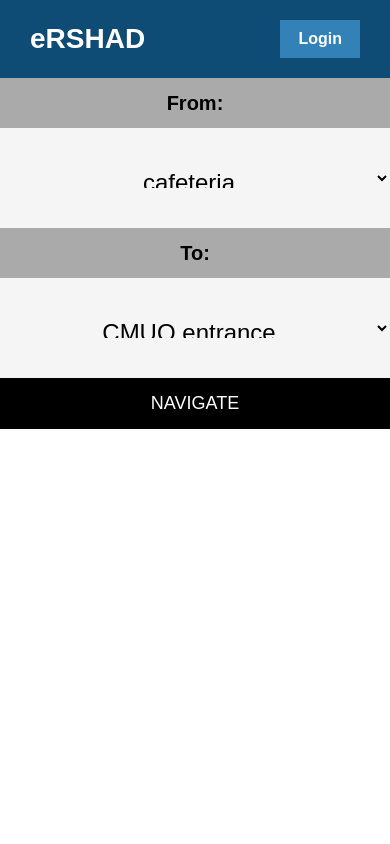
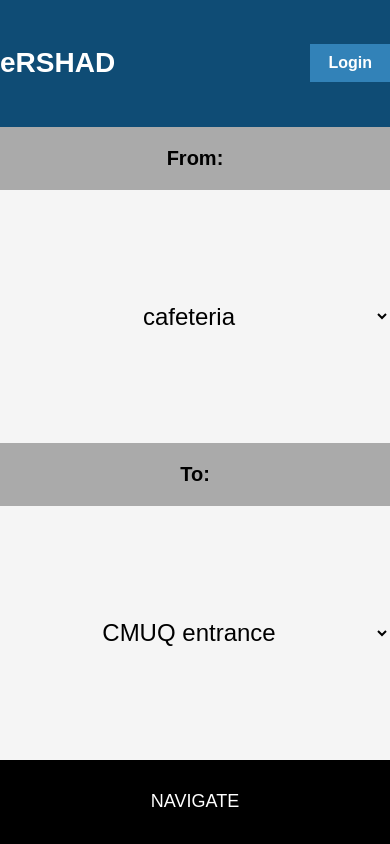
Before and after one commit to May-Zi/ershad_gt, a Flask app: page / in a window 390 px wide. Run offline with Flask 3, Linux system fonts and the light colour scheme.

Commit message:
update: test full heigh mobile and desktop

```diff
--- a/static/css/style.css
+++ b/static/css/style.css
@@ -9,11 +9,10 @@ body {
 
 .header {
     background-color: #0f4c75;
-    padding: 20px 30px;
-    margin-bottom: 40px;
 }
 
 .header-inner {
+    height: 15vh;
     max-width: 900px;
     margin: 0 auto;
     display: flex;
@@ -43,8 +42,7 @@ body {
     display: flex;
     flex-direction: column;
     justify-content: center;
-    max-width: 900px;
-     background-color:rgba(218, 218, 218, 0.359)A;
+    background-color:rgba(218, 218, 218, 0.359)A;
     border-collapse: collapse;
 }
 
@@ -55,16 +53,15 @@ body {
     justify-content: center;
     font-size: 20px;
     font-weight: 700;
-    height: 50px;
+    height: 7.5vh;
     border: none;
     width: 100%;
 }
 
 .select-box {
     font-size: 24px;
-    padding: 40px;
     width: 100%;
-    height: 100px;
+    height: 30vh;
     display: flex;
     align-items: center;
     justify-content: center;
@@ -78,7 +75,7 @@ body {
     background-color: black;
     color: white;
     width: 100%;
-    padding: 15px 0;
+    height: 10vh;
     font-size: 18px;
     border: none;
     text-transform: uppercase;
```
